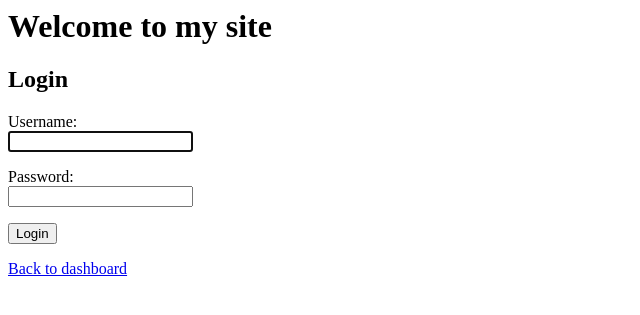
After one commit to gumusservi77/my-first-project, a Django app: page /accounts/login/ in a window 1280 px wide. The commit adds this page. Shown: the top 315 px of the page, without its empty margins (0-640 px from the left). Run offline with Django 4.2, Linux system fonts and the light colour scheme.

Commit message:
add login form

```diff
--- a/mysite/polls/templates/base.html
+++ b/mysite/polls/templates/base.html
@@ -1,3 +1,12 @@
+<style>
+    label, input {
+        display: block;
+    }
+    span.helptext {
+        display: none;
+    }
+</style>
+
 <h1>Welcome to my site</h1>
 
 {% block content %}
--- /dev/null
+++ b/mysite/polls/templates/registration/login.html
@@ -0,0 +1,13 @@
+{% extends 'base.html' %}
+
+{% block content %}
+<h2>Login</h2>
+
+<form method="post">
+    {% csrf_token %}
+    {{ form.as_p }}
+    <input type="submit" value="Login">
+</form>
+
+<a href="{% url 'dashboard' %}">Back to dashboard</a>
+{% endblock %}
```
